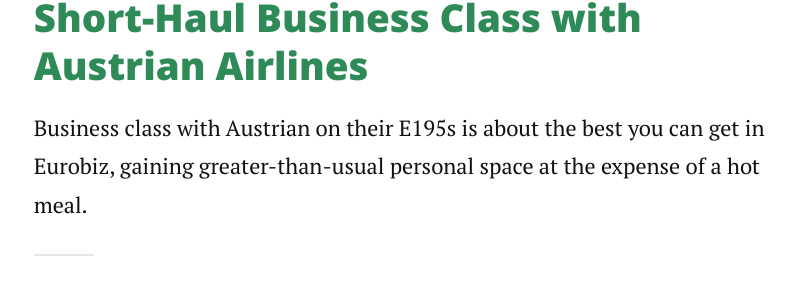
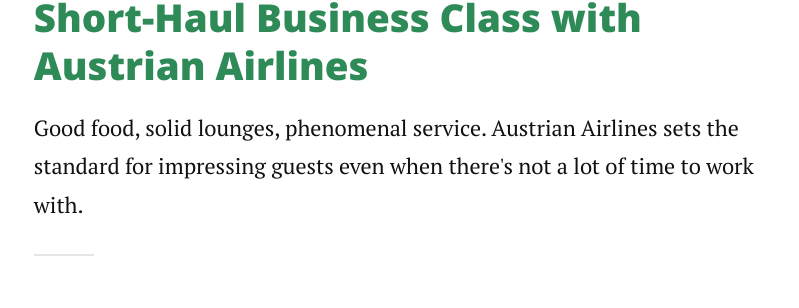
Before and after one commit to RatherBeExploring/ratherbeexploring.github.io, a Jekyll site: the page built from index.html, in a window 1280 px wide. Shown: the part 1838-2146 px from the top of the page, without its empty margins (235-1034 px from the left). Built offline with Jekyll 4.4.1, drawn with Linux system fonts in a browser that asks for light colours; nearby versions of some CDN libraries; the list of posts is cut into pages by our own code.

Commit message:
Update 2025-01-30-short-haul-business-class-with-austrian-airlines.md
Description

```diff
--- a/_posts/2025-01-30-short-haul-business-class-with-austrian-airlines.md
+++ b/_posts/2025-01-30-short-haul-business-class-with-austrian-airlines.md
@@ -2,6 +2,7 @@
 layout: post
 title: "Short-Haul Business Class with Austrian Airlines"
 date: "January 30, 2025"
+description: "Good food, solid lounges, phenomenal service.  Austrian Airlines sets the standard for impressing guests even when there's not a lot of time to work with."
 image: austrianfeatured-min.JPG
 ---
 
```
